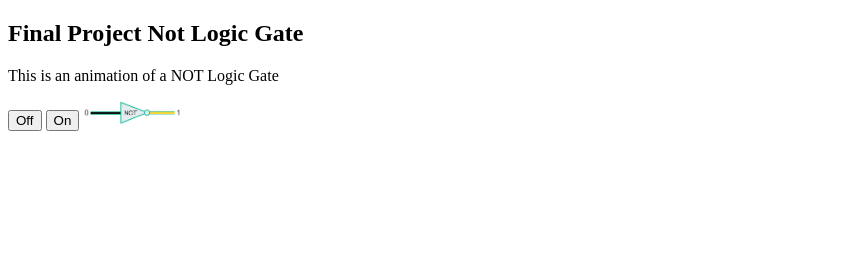
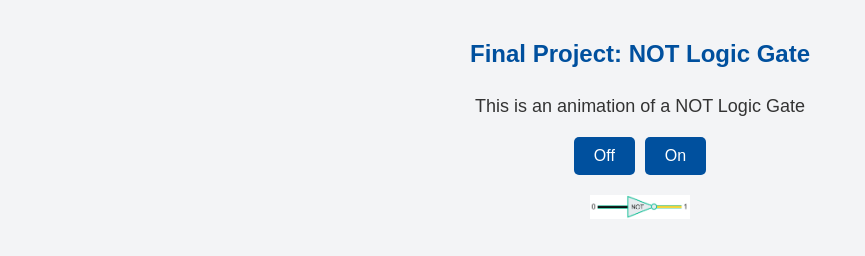
Before and after one commit to txlerbze/individual-Project, a plain HTML site: page not.html in a window 1280 px wide. Shown: the whole page, without its empty margins (0-865 px from the left). Drawn offline with Linux system fonts and the light colour scheme.

Commit message:
Update not.html

```diff
--- a/not.html
+++ b/not.html
@@ -1,18 +1,73 @@
 <!DOCTYPE html>
-<html>
+<html lang="en">
+<head>
+<meta charset="UTF-8">
+<meta name="viewport" content="width=device-width, initial-scale=1.0">
+<title>Final Project: NOT Logic Gate</title>
+<style>
+    body {
+        display: flex;
+        flex-direction: column;
+        align-items: center;
+        font-family: Arial, sans-serif;
+        background-color: #f3f4f6;
+        color: #333;
+        margin: 0;
+        padding: 20px;
+    }
+
+    h2 {
+        color: #00509e;
+        margin-bottom: 10px;
+    }
+
+    p {
+        font-size: 18px;
+        margin-bottom: 20px;
+    }
+
+    .button-container {
+        display: flex;
+        gap: 10px;
+        margin-bottom: 20px;
+    }
+
+    button {
+        padding: 10px 20px;
+        font-size: 16px;
+        background-color: #00509e;
+        color: white;
+        border: none;
+        border-radius: 5px;
+        cursor: pointer;
+        transition: background-color 0.3s ease;
+    }
+
+    button:hover {
+        background-color: #003e7d;
+    }
+
+    img {
+        width: 100px;
+        transition: transform 0.3s ease;
+    }
+
+    img:hover {
+        transform: scale(1.1);
+    }
+</style>
+</head>
 <body>
 
-<h2> Final Project Not Logic Gate</h2>
-
+<h2>Final Project: NOT Logic Gate</h2>
 <p>This is an animation of a NOT Logic Gate</p>
 
+<div class="button-container">
+    <button onclick="document.getElementById('myImage').src='off.png'">Off</button>
+    <button onclick="document.getElementById('myImage').src='on.png'">On</button>
+</div>
 
-<button onclick="document.getElementById('myImage').src='off.png'">Off</button>
-
-<button onclick="document.getElementById('myImage').src='on.png'">On</button>
-
-<img id="myImage" src="off.png" style="width:100px">
-
+<img id="myImage" src="off.png" alt="Logic Gate State">
 
 </body>
 </html>
```
